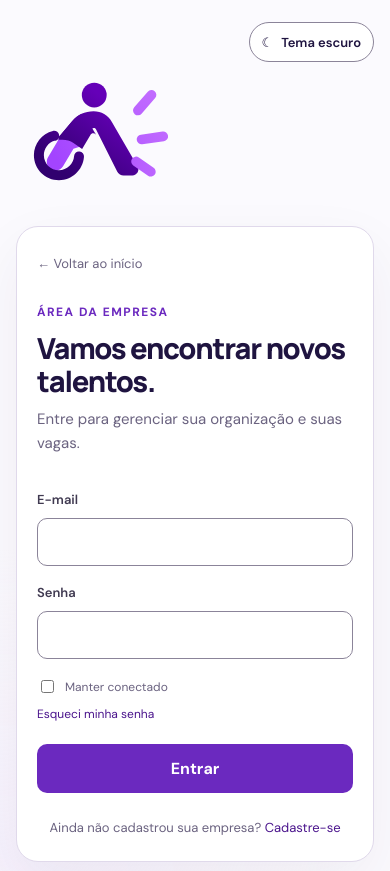
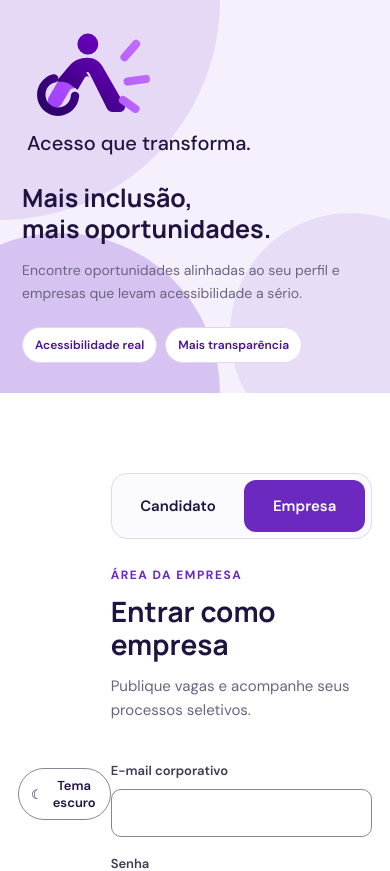
Before and after one commit to rafael-marquart/Trabalho_ModelagemDeSistema, a Next.js app: page /empresa/login in a window 390 px wide. Shown: the top 871 px of the page. Built offline with nearby package versions, Linux system fonts and the light colour scheme.

Commit message:
feat(ui): align candidate and company login with approved SVGs

```diff
--- a/src/app/empresa/login/page.tsx
+++ b/src/app/empresa/login/page.tsx
@@ -1,9 +1,9 @@
 "use client";
 
+import React, { FormEvent, useState } from "react";
 import Link from "next/link";
-import ThemeToggle from "@/components/theme-toggle";
-import { FormEvent, useState } from "react";
 import { useRouter } from "next/navigation";
+import AuthSplitLayout from "@/components/auth-split-layout";
 
 export default function CompanyLoginPage() {
   const router = useRouter();
@@ -38,19 +38,15 @@ export default function CompanyLoginPage() {
   }
 
   return (
-    <main className="auth-page">
-      <div className="theme-control-host"><ThemeToggle /></div>
-
-      <Link className="brand auth-brand" href="/">
-        <img className="brand-logo" src="/images/logo-acessa-vagas.svg" alt="Acessa Vagas" />
-      </Link>
-      <section className="auth-card" aria-labelledby="login-title">
-        <Link className="back-link" href="/">← Voltar ao início</Link>
-        <p className="eyebrow">Área da empresa</p>
-        <h1 id="login-title">Vamos encontrar novos talentos.</h1>
-        <p className="muted">Entre para gerenciar sua organização e suas vagas.</p>
+    <AuthSplitLayout
+      profile="company"
+      eyebrow="Área da empresa"
+      title="Entrar como empresa"
+      description="Publique vagas e acompanhe seus processos seletivos."
+      footer={<p className="auth-footer">Ainda não cadastrou sua empresa? <Link href="/empresa/cadastro">Cadastrar empresa</Link></p>}
+    >
       <form className="auth-form" onSubmit={handleSubmit}>
-          <label htmlFor="identifier">E-mail</label>
+        <label htmlFor="identifier">E-mail corporativo</label>
         <input id="identifier" type="email" autoComplete="username" value={identifier} onChange={event => setIdentifier(event.target.value)} required />
         <label htmlFor="password">Senha</label>
         <input id="password" type="password" autoComplete="current-password" value={password} onChange={event => setPassword(event.target.value)} required />
@@ -59,10 +55,8 @@ export default function CompanyLoginPage() {
           <Link href="/recuperar-senha">Esqueci minha senha</Link>
         </div>
         {error && <p className="form-error" role="alert">{error}</p>}
-          <button className="primary-button" type="submit" disabled={loading}>{loading ? "Entrando..." : "Entrar"}</button>
+        <button className="primary-button" type="submit" disabled={loading}>{loading ? "Entrando..." : "Entrar na plataforma  →"}</button>
       </form>
-        <p className="auth-footer">Ainda não cadastrou sua empresa? <Link href="/empresa/cadastro">Cadastre-se</Link></p>
-      </section>
-    </main>
+    </AuthSplitLayout>
   );
 }
--- a/src/app/globals.css
+++ b/src/app/globals.css
@@ -221,6 +221,93 @@ button, input, select { font: inherit; }
   .company-content { padding-right: 16px; padding-left: 16px; }
 }
 
+
+.auth-split-page {
+  display: grid;
+  grid-template-columns: minmax(420px, 39.6%) minmax(0, 1fr);
+  min-height: 100vh;
+  background: var(--surface);
+}
+.auth-split-visual {
+  position: relative;
+  display: flex;
+  flex-direction: column;
+  min-height: 100vh;
+  padding: 0 76px 48px;
+  overflow: hidden;
+  background: var(--purple-soft);
+}
+.auth-split-brand { position: relative; z-index: 1; display: inline-flex; align-self: flex-start; margin-top: 37vh; }
+.auth-split-brand .brand-logo { width: 190px; }
+.auth-split-slogan { position: relative; z-index: 1; margin: 18px 0 0 5px; color: var(--ink); font-size: 25px; font-weight: 500; }
+.auth-split-visual-copy { position: relative; z-index: 1; margin-top: 72px; }
+.auth-split-visual-copy h2 { margin: 0; color: var(--ink); font-family: "Manrope", sans-serif; font-size: 34px; line-height: 1.25; }
+.auth-split-visual-copy p { max-width: 420px; margin: 28px 0 0; color: var(--muted); font-size: 16px; line-height: 1.65; }
+.auth-split-badges { display: flex; flex-wrap: wrap; gap: 12px; margin-top: 58px; }
+.auth-split-badges span {
+  display: inline-flex; align-items: center; min-height: 42px; padding: 0 18px;
+  border: 1px solid var(--line); border-radius: 18px; color: var(--purple-dark);
+  background: var(--surface); font-size: 13px; font-weight: 600;
+}
+.auth-split-decoration { position: absolute; inset: 0; overflow: hidden; pointer-events: none; }
+.auth-split-decoration::before, .auth-split-decoration::after, .auth-split-decoration-small {
+  position: absolute; display: block; border-radius: 50%; content: "";
+}
+.auth-split-decoration::before { top: -220px; left: -220px; width: 440px; height: 440px; background: #E5D9F6; }
+.auth-split-decoration::after { bottom: -160px; left: -100px; width: 320px; height: 320px; background: #D6C3F1; }
+.auth-split-decoration-small { right: -80px; bottom: -60px; width: 240px; height: 240px; background: #E8DDF7; }
+.auth-split-content {
+  position: relative; display: flex; align-items: center; justify-content: center;
+  min-width: 0; padding: 88px 40px 64px; background: var(--surface);
+}
+.auth-split-content .theme-control-host { top: 24px; right: 32px; }
+.auth-split-card { width: min(100%, 500px); }
+.auth-role-switch {
+  display: grid; grid-template-columns: 1fr 1fr; gap: 6px; padding: 6px; margin: 0 0 40px;
+  border: 1px solid var(--line); border-radius: 16px; background: var(--background);
+}
+.auth-role-link {
+  display: flex; align-items: center; justify-content: center; min-height: 52px;
+  border-radius: 12px; color: var(--ink); font-size: 15px; font-weight: 600;
+}
+.auth-role-link:hover { background: var(--purple-soft); text-decoration: none; }
+.auth-role-link[aria-current="page"] { color: #FFFFFF; background: var(--purple); }
+.auth-split-card > .eyebrow { margin-bottom: 12px; }
+.auth-split-card h1 { margin: 0; color: var(--ink); font-family: "Manrope", sans-serif; font-size: 32px; line-height: 1.2; }
+.auth-split-card > .muted { margin-top: 12px; }
+.auth-split-card .auth-form { margin-top: 32px; }
+.auth-split-card .auth-footer { margin-top: 32px; }
+@media (max-height: 800px) and (min-width: 901px) {
+  .auth-split-brand { margin-top: 28vh; }
+  .auth-split-visual-copy { margin-top: 48px; }
+  .auth-split-badges { margin-top: 32px; }
+}
+@media (max-width: 900px) {
+  .auth-split-page { grid-template-columns: minmax(0, 1fr); }
+  .auth-split-visual { min-height: auto; padding: 32px 32px 36px; }
+  .auth-split-brand { margin-top: 0; }
+  .auth-split-brand .brand-logo { width: 160px; }
+  .auth-split-slogan { margin-top: 10px; font-size: 20px; }
+  .auth-split-visual-copy { margin-top: 32px; }
+  .auth-split-visual-copy h2 { font-size: 28px; }
+  .auth-split-visual-copy p { max-width: 600px; margin-top: 14px; }
+  .auth-split-badges { margin-top: 22px; }
+  .auth-split-content { padding: 84px 24px 48px; }
+  .auth-split-content .theme-control-host { top: 22px; right: 24px; }
+}
+@media (max-width: 520px) {
+  .auth-split-visual { padding: 28px 22px 30px; }
+  .auth-split-brand .brand-logo { width: 138px; }
+  .auth-split-visual-copy { margin-top: 26px; }
+  .auth-split-visual-copy h2 { font-size: 25px; }
+  .auth-split-visual-copy p { font-size: 14px; }
+  .auth-split-badges { gap: 8px; }
+  .auth-split-badges span { min-height: 36px; padding: 0 12px; font-size: 12px; }
+  .auth-split-content { padding: 80px 18px 40px; }
+  .auth-split-card h1 { font-size: 28px; }
+  .auth-role-switch { margin-bottom: 28px; }
+}
+
 :root[data-theme="dark"] {
   color-scheme: dark;
   --ink: #f2edf9;
@@ -259,6 +346,13 @@ button, input, select { font: inherit; }
 :root[data-theme="dark"] .invite-form input {
   border-color: #847394; color: var(--ink); background: #2b2238;
 }
+:root[data-theme="dark"] .auth-split-visual { background: #211a2d; }
+:root[data-theme="dark"] .auth-split-decoration::before { background: #35264c; }
+:root[data-theme="dark"] .auth-split-decoration::after { background: #2b2238; }
+:root[data-theme="dark"] .auth-split-decoration-small { background: #35264c; }
+:root[data-theme="dark"] .auth-split-badges span { border-color: var(--line); color: var(--purple-dark); background: #2b2238; }
+:root[data-theme="dark"] .auth-role-link[aria-current="page"] { color: #211d32; }
+
 :root[data-theme="dark"] .secondary-button { color: var(--ink); background: var(--surface); border-color: #847394; }
 :root[data-theme="dark"] .choice-copy strong { color: var(--ink); }
 :root[data-theme="dark"] .choice-copy span,
--- /dev/null
+++ b/src/components/auth-split-layout.tsx
@@ -0,0 +1,73 @@
+"use client";
+
+import React, { type ReactNode } from "react";
+import Link from "next/link";
+import ThemeToggle from "@/components/theme-toggle";
+
+type AuthProfile = "candidate" | "company";
+type AuthSplitLayoutProps = {
+  profile: AuthProfile;
+  eyebrow: string;
+  title: string;
+  description: string;
+  children: ReactNode;
+  footer: ReactNode;
+};
+
+export default function AuthSplitLayout({
+  profile,
+  eyebrow,
+  title,
+  description,
+  children,
+  footer
+}: AuthSplitLayoutProps) {
+  return (
+    <main className="auth-split-page">
+      <section className="auth-split-visual" aria-label="Identidade Acessa Vagas">
+        <div className="auth-split-decoration" aria-hidden="true">
+          <span className="auth-split-decoration-small" />
+        </div>
+        <Link className="auth-split-brand" href="/" aria-label="Acessa Vagas — início">
+          <img className="brand-logo" src="/images/logo-acessa-vagas.svg" alt="Acessa Vagas" />
+        </Link>
+        <p className="auth-split-slogan">Acesso que transforma.</p>
+        <div className="auth-split-visual-copy">
+          <h2>Mais inclusão,<br />mais oportunidades.</h2>
+          <p>Encontre oportunidades alinhadas ao seu perfil e empresas que levam acessibilidade a sério.</p>
+          <div className="auth-split-badges">
+            <span>Acessibilidade real</span>
+            <span>Mais transparência</span>
+          </div>
+        </div>
+      </section>
+
+      <section className="auth-split-content" aria-labelledby="auth-split-title">
+        <div className="theme-control-host"><ThemeToggle /></div>
+        <div className="auth-split-card">
+          <nav className="auth-role-switch" aria-label="Tipo de conta">
+            <Link
+              className="auth-role-link"
+              href="/candidato/login"
+              aria-current={profile === "candidate" ? "page" : undefined}
+            >
+              Candidato
+            </Link>
+            <Link
+              className="auth-role-link"
+              href="/empresa/login"
+              aria-current={profile === "company" ? "page" : undefined}
+            >
+              Empresa
+            </Link>
+          </nav>
+          <p className="eyebrow">{eyebrow}</p>
+          <h1 id="auth-split-title">{title}</h1>
+          <p className="muted">{description}</p>
+          {children}
+          {footer}
+        </div>
+      </section>
+    </main>
+  );
+}
```
Also changed, not shown: src/app/candidato/login/page.tsx (+11 -17 lines), 2 other files (tests, documents, lock files or other folders). Lines whose indentation alone changed are shown as unchanged.
